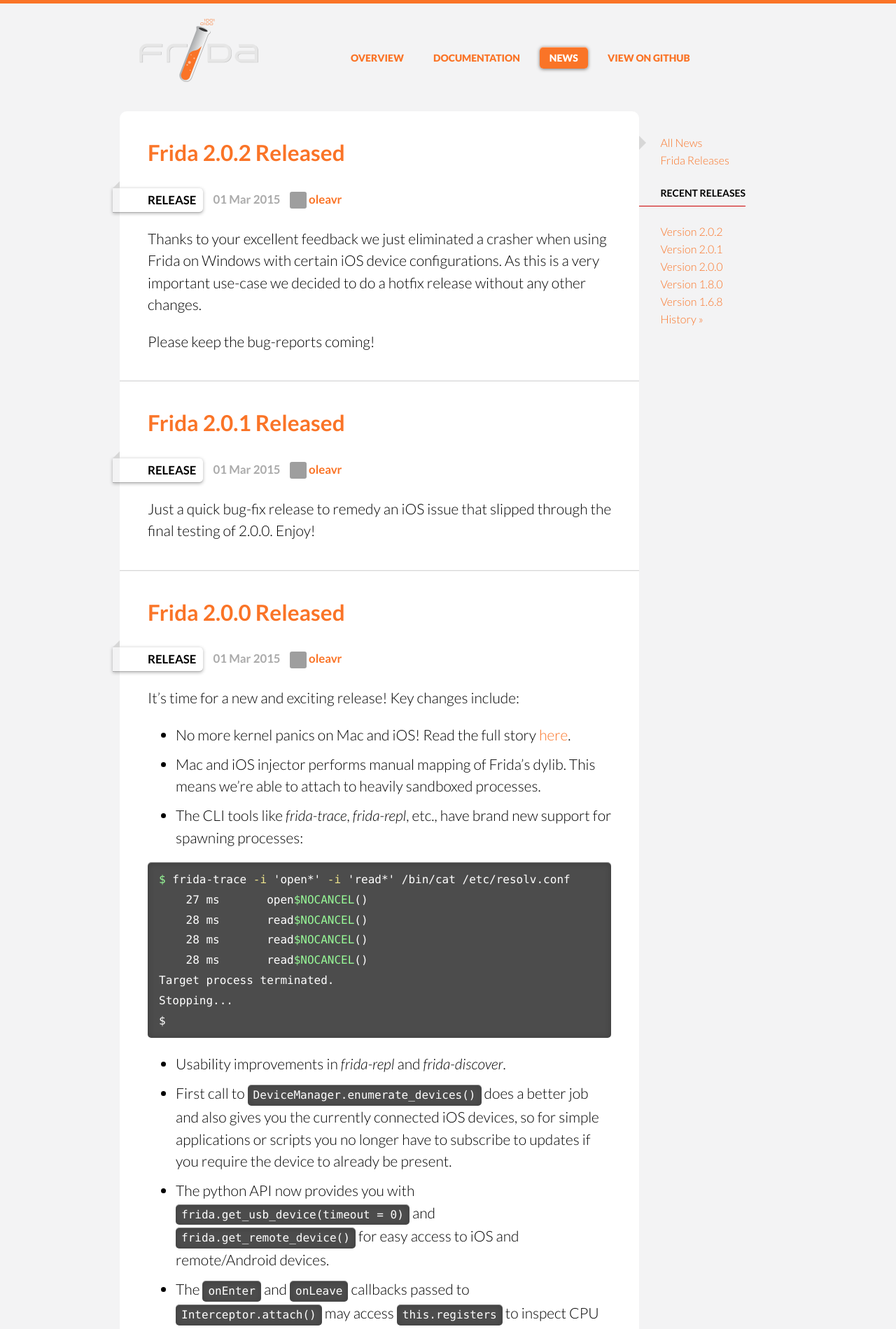
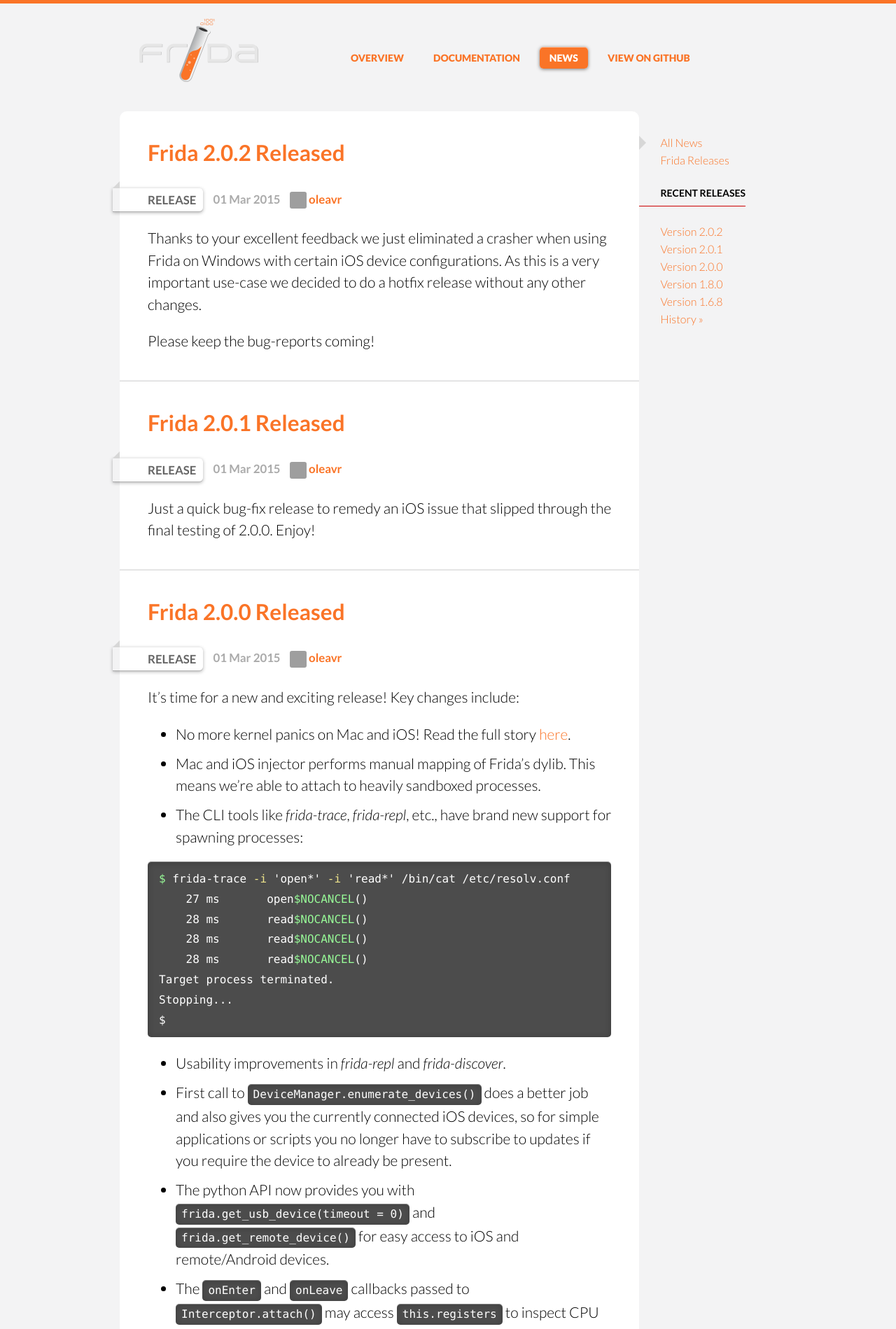
Before and after one commit to frida/frida-website, a Jekyll site: the page built from news/index.html, in a window 1280 px wide. Shown: the top 1899 px of the page at 70% size. Built offline with Jekyll 4.4.1, drawn with Linux system fonts in a browser that asks for light colours; some web fonts are replaced; grey boxes are pictures that could not be loaded.

Commit message:
Improve the styling

```diff
--- a/_includes/css/style.css
+++ b/_includes/css/style.css
@@ -94,7 +94,6 @@ nav li {
 .mobile-nav a {
   float: left;
   width: 100%;
-  background: #333;
   color: #FA7427;
   text-align: center;
   text-transform: uppercase;
@@ -106,7 +105,7 @@ nav li {
 
 .mobile-nav .current a {
   background: #FA7427;
-  color: #222;
+  color: #fff;
   box-shadow: inset 0 1px 0 rgba(255,255,255,.5), 0 1px 5px rgba(0,0,0,.5);
 }
 
@@ -470,7 +469,7 @@ article h2:first-child {
 .post-category {
   display: inline-block;
   margin-left: -30px;
-  padding: 6px 10px 8px;
+  padding: 6px 10px 7px;
   padding-left: 50px;
   border-radius: 0 5px 5px 0;
   position: relative;
@@ -479,6 +478,7 @@ article h2:first-child {
 
 .label {
   float: left;
+  color: #666;
   text-transform: uppercase;
   font-weight: bold;
 }
```
